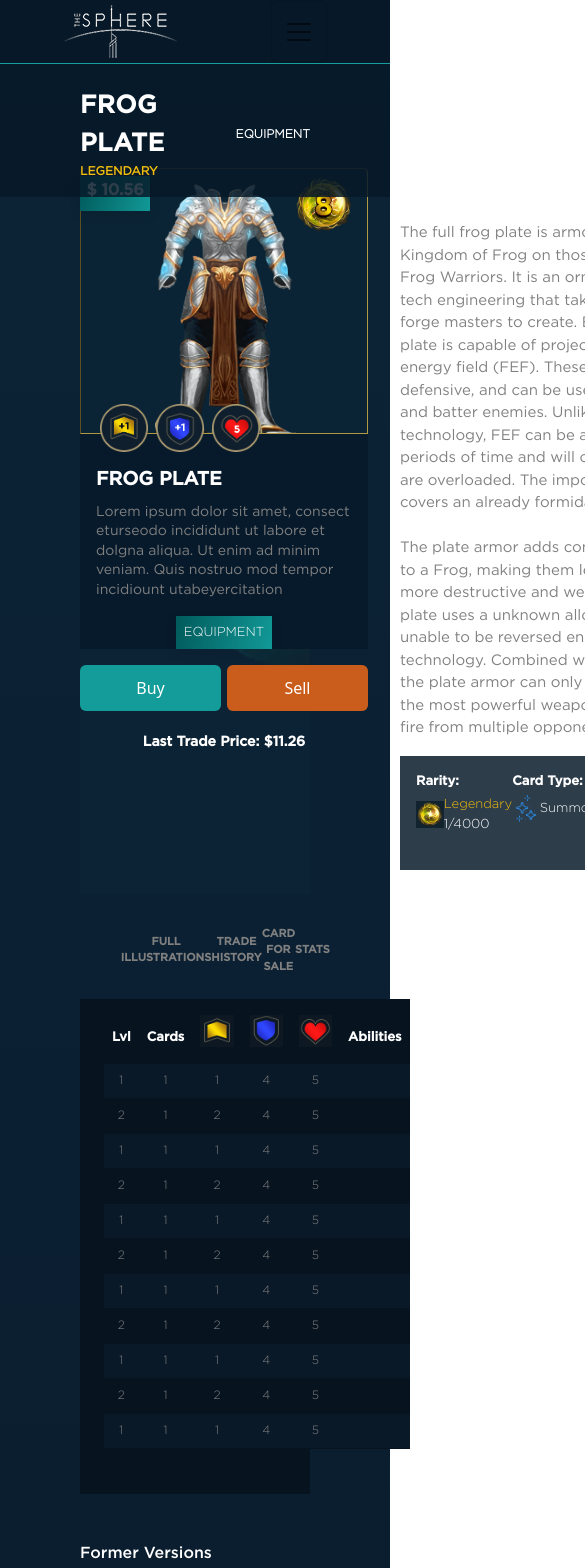
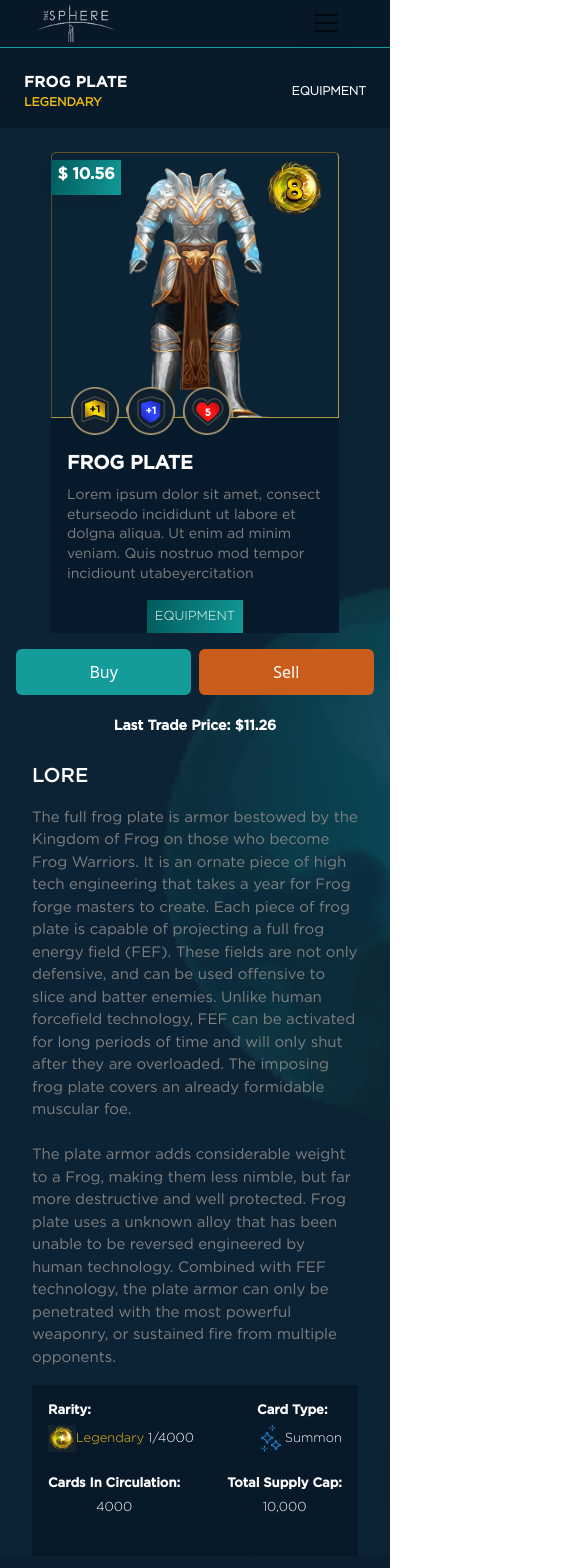
Before and after one commit to sj056/S-P-H-E-R-E, a React (Create React App) app: page / in a window 390 px wide. Shown: the top 1568 px of the page, 585 px wide, since content can reach past the window. Built offline with nearby package versions, Linux system fonts and the light colour scheme.

Commit message:
added temp media queries

```diff
--- a/src/App.css
+++ b/src/App.css
@@ -34,3 +34,64 @@
   line-height:unset;
   margin-top: 0.5rem;
 }
+
+
+@media screen and (max-width: 768px) {
+  .navbar-collapse{
+    Padding-bottom:2rem ;
+    }
+    .btnLogin{
+
+        margin-left: 33%;}
+    .navbar-toggle:focus, .navbar-toggle:focus-visible{
+
+        Outline:none;
+    }
+    Nav img{
+    Height:2.3rem;
+    }
+    .stickyHeader{		    padding-left: 1.5rem !important;		    padding-right: 1.5rem !important;
+    }
+    .versionName h5{
+    font-size: 15px !important;
+    }
+  .stickyHeader h6 {	    font-size: 10px !important;
+    }
+    .mainContent{		    padding-left: 0rem !important;		    padding-right: 0rem !important;
+    }
+    .header{
+    Flex-direction:column;
+    }
+
+    .card{
+
+        margin: auto !important;
+    }
+    .card-title{
+    Font-size:17px;
+    }
+    .description{
+
+    Font-size:12px;
+    }
+    .header .right{
+    padding: 0rem 2rem !important;
+    }
+    .btnContainer{
+      padding-left: 1rem;
+    padding-right: 1rem;
+    }
+    .bottomContainer{
+
+        flex-wrap: wrap;}
+    .bottomContainer div{
+        margin-bottom: 0.7rem;
+    }
+    .versions{
+    width: 90% !important;
+    }
+    .optContainer button{
+          font-size: 9px !important;
+    }
+
+}
--- a/src/pages/Nav.jsx
+++ b/src/pages/Nav.jsx
@@ -10,7 +10,7 @@ import events from './../assets/images/events.png'
 import faqs from './../assets/images/faqs.png'
 import NavItem from '../components/NavItem';
 import { useState } from 'react';
-
+import Container from 'react-bootstrap/esm/Container';
 function NavBar() {
   const [active, setActive] = useState(1)
     const NavData=[
@@ -27,14 +27,15 @@ function NavBar() {
     }
 
   return (
+
     <Navbar expand="lg" className='py-0 px-4'>
-      <section className='d-flex justify-content-around w-100'>
+      <Container>
         <Navbar.Brand href="#home">
             <img src={logo} alt="S P H E R E"/>
         </Navbar.Brand>
         <Navbar.Toggle aria-controls="basic-navbar-nav" />
         <Navbar.Collapse id="basic-navbar-nav">
-          <Nav className="me-auto h-100 w-100 justify-content-center">
+          <Nav className="me-auto d-flex">
              { NavData.map((val,index)=>{
                  var cls= active===index?"mx-3 active":"mx-3"
                  return( <Nav.Link href="#home" className={cls} onClick={e=>handleNavClick(index)}>
@@ -43,10 +44,11 @@ function NavBar() {
 
               })
               }
+
           </Nav>
           <Button className="btnLogin">login</Button>
         </Navbar.Collapse>
-      </section>
+      </Container>
     </Navbar>
   );
 }
--- a/src/pages/VersionsDetail.jsx
+++ b/src/pages/VersionsDetail.jsx
@@ -7,7 +7,7 @@ import './../assets/style/VersionDetail.css'
 function VersionsDetail() {
   return (
    <section className='vrsnDetails'>
-       <Container className='d-flex justify-content-between align-items-center w-75 col-sm-12 goth-med'>
+       <Container className='d-flex justify-content-between align-items-center w-75 col-sm-12 goth-med versions'>
             <div className='optContainer col-sm-3 d-flex justify-content-center'>
                 <Button>FULL ILLUSTRATIONS</Button>
             </div>
```
